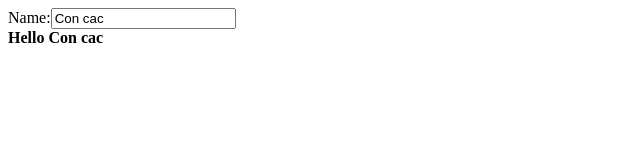
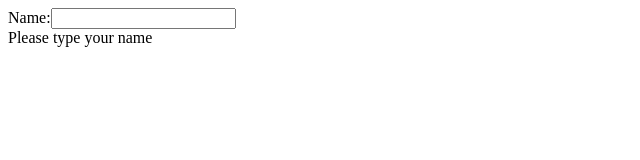
Before and after one commit to Minhvn98/LearnReactjs, a React (Create React App) app: page / in a window 1280 px wide. Shown: the top 160 px of the page, without its empty margins (0-640 px from the left). Built offline with nearby package versions, Linux system fonts and the light colour scheme.

Commit message:
02.useEffect

```diff
--- a/src/components/Greeting.js
+++ b/src/components/Greeting.js
@@ -1,11 +1,22 @@
-import React, { useState } from 'react'
+import React, { useState, useEffect } from 'react'
 
 const Greeting = ({ initialName = '' }) => {
-  const [name, setName] = useState(initialName)
+  console.log('render')
+
+  const getInitialName = initialName => {
+    console.log('Initinal')
+    return window.localStorage.getItem('name') || initialName
+  }
+
+  const [name, setName] = useState(getInitialName)
+  useEffect(() => {
+    window.localStorage.setItem('name', name)
+  }, [name])
 
   const handleChange = e => {
     setName(e.target.value)
   }
+
   return (
     <div>
       <form>
```
